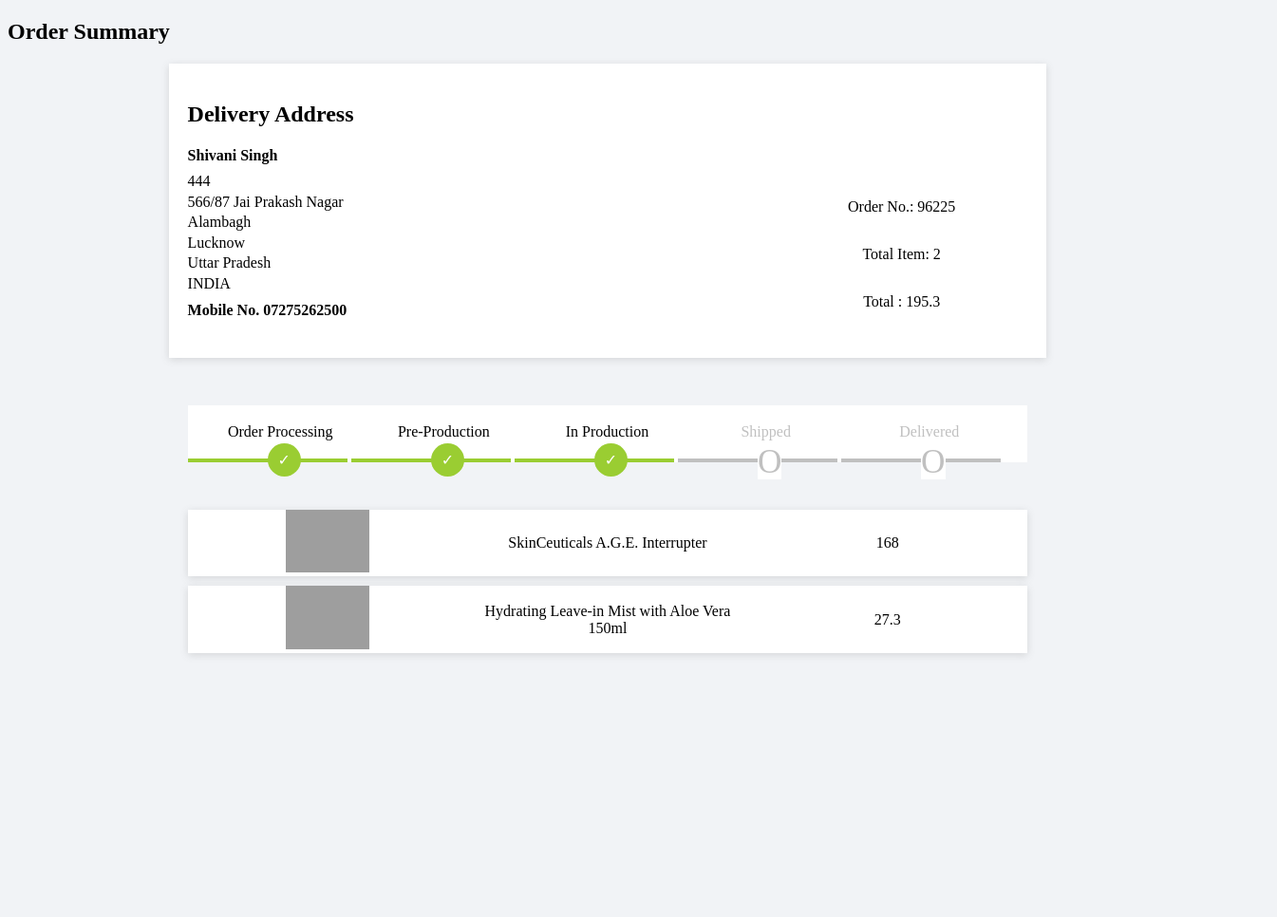
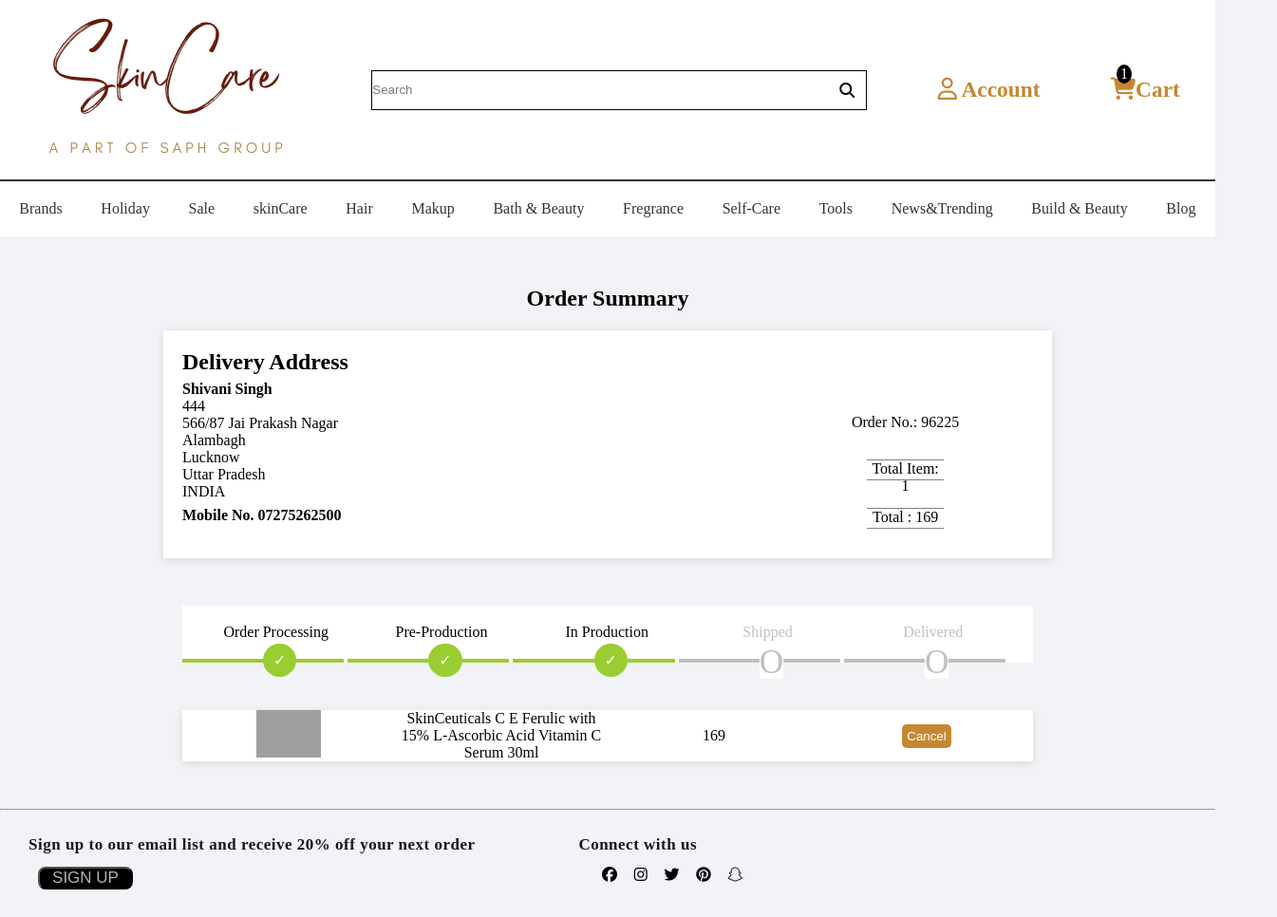
Before and after one commit to shahabhi095/SkinStore.com, a website with bundled scripts: page ordersummaey.html in a window 1280 px wide. Shown: the top 966 px of the page at 95% size, 1345 px wide, since content can reach past the window. Before the commit the page ends 800 px from the top, so only its background shows below. Built offline with nearby package versions, Linux system fonts and the light colour scheme; data requests are answered from the project's data file; grey boxes are pictures that could not be loaded.

Commit message:
Final Edit Part-1

```diff
--- a/ordersummaey.html
+++ b/ordersummaey.html
@@ -6,9 +6,16 @@
     <meta name="viewport" content="width=device-width, initial-scale=1.0" />
     <title>Order Summary</title>
     <link rel="stylesheet" href="ordersummary.css" />
+    <link rel="stylesheet" href="navbar.css" />
+    <link rel="stylesheet" href="section.css" />
+    <script
+      src="https://kit.fontawesome.com/24c494a6b6.js"
+      crossorigin="anonymous"
+    ></script>
   </head>
   <body>
-    <h2>Order Summary</h2>
+    <div id="header"></div>
+    <h2 id="h22">Order Summary</h2>
     <div id="address_container">
       <div id="client_address">
         <h2>Delivery Address</h2>
@@ -45,6 +52,7 @@
       </ol>
     </div>
     <div id="order_summary_products"></div>
+    <div id="footer"></div>
   </body>
 </html>
-<script src="ordersummary.js"></script>
+<script type="module" src="ordersummary.js"></script>
--- a/ordersummary.css
+++ b/ordersummary.css
@@ -88,11 +88,16 @@
 /* order status  ends*/
 
 /* address_container */
-
+#h22 {
+  text-align: center;
+  margin-top: 50px;
+  margin-bottom: 20px;
+}
 #address_container {
   border: 0px solid black;
   display: flex;
   width: 70%;
+  height: 200px;
   margin: auto;
   justify-content: space-between;
   background-color: white;
@@ -102,6 +107,7 @@
 #client_address {
   border: 0px solid pink;
   width: 70%;
+  height: auto;
 }
 #totalinfo {
   border: 0px solid black;
@@ -111,19 +117,30 @@
   text-align: center;
   align-items: center;
   height: 150px;
-  margin-top: 12%;
+  margin-top: 6%;
 }
 #total_item {
-  border: 0px solid black;
+  width: 30%;
+  margin: auto;
+  height: 20px;
+  border-bottom: 1px solid grey;
+  border-top: 1px solid grey;
 }
 #total_price {
-  border: 0px solid black;
+  width: 30%;
+  margin: auto;
+  height: 20px;
+  border-bottom: 1px solid grey;
+  border-top: 1px solid grey;
 }
 
-#client_house_no {
-  margin-top: -2%;
+#client_name {
+  margin-top: 1%;
 }
-#client_house_area1 {
+#client_mobile_no {
+  margin-top: 1%;
+}
+/* #client_house_area1 {
   margin-top: -2%;
 }
 #client_house_area2 {
@@ -140,7 +157,7 @@
 }
 #client_mobile_no {
   margin-top: -1%;
-}
+} */
 /* {
     "country": "INDIA",
     "fullname": "Shivam Chaudhary",
@@ -174,7 +191,7 @@
   box-shadow: rgba(99, 99, 99, 0.2) 0px 2px 8px 0px;
 }
 .img_div {
-  width: 33.33%;
+  width: 25%;
   border: 0px solid red;
   text-align: center;
 }
@@ -183,7 +200,7 @@
 }
 .name_div {
   border: 0px solid red;
-  width: 33.33%;
+  width: 25%;
   display: flex;
   text-align: center;
   align-items: center;
@@ -191,10 +208,30 @@
 }
 .price_div {
   border: 0px solid red;
-  width: 33.33%;
+  width: 25%;
   text-align: center;
   display: flex;
   text-align: center;
   align-items: center;
   justify-content: center;
 }
+.cancel_btn {
+  border: 0px solid red;
+  width: 25%;
+  text-align: center;
+  display: flex;
+  text-align: center;
+  align-items: center;
+  justify-content: center;
+}
+.cancel_btn button {
+  background-color: #c48832;
+  border: none;
+  color: white;
+  padding: 5px;
+  border-radius: 5px;
+}
+.cancel_btn button:hover {
+  background-color: red;
+  cursor: pointer;
+}
--- a/ordersummary.js
+++ b/ordersummary.js
@@ -1,3 +1,9 @@
+//header & footer
+
+import { header, footer } from "./component.js";
+document.getElementById("header").innerHTML = header();
+document.getElementById("footer").innerHTML = footer();
+
 // get address from server
 
 let getorderdetails = async () => {
@@ -31,22 +37,31 @@
 // sample data from db.jspn
 // sample data from db.jspn
 // sample data from db.jspn
+// let x = async () => {
+//   let res = await fetch("http://localhost:3000/productsData");
+//   let data = await res.json();
+//   // console.log(data);
+//   order_data(data);
+// };
+// x();
+
+// let order_data = (data) => {
+//   let arr = [];
+//   for (i = 3; i < 5; i++) {
+//     arr.push(data[i]);
+//   }
+//   // console.log(arr);
+//   checkoutItems(arr);
+// };
+
 let x = async () => {
-  let res = await fetch("http://localhost:3000/productsData");
+  let res = await fetch("http://localhost:3000/cartProducts");
   let data = await res.json();
   // console.log(data);
-  order_data(data);
+  // order_data(data);
+  checkoutItems(data);
 };
 x();
-
-let order_data = (data) => {
-  let arr = [];
-  for (i = 3; i < 5; i++) {
-    arr.push(data[i]);
-  }
-  // console.log(arr);
-  checkoutItems(arr);
-};
 // get data from cart page
 let count = 0;
 let total = 0;
@@ -73,10 +88,20 @@
     price.innerText = el.price;
     total += Number(el.price);
 
+    let cancel_div = document.createElement("div");
+    let cancel_btn = document.createElement("button");
+    cancel_div.className = "cancel_btn";
+    cancel_btn.innerText = "Cancel";
+    //for removing
+    cancel_btn.onclick = () => {
+      removeFun(el.id);
+    };
+
+    cancel_div.append(cancel_btn);
     img_div.append(img);
     name_div.append(name);
     price_div.append(price);
-    card.append(img_div, name_div, price_div);
+    card.append(img_div, name_div, price_div, cancel_div);
     document.getElementById("order_summary_products").append(card);
   });
   document.getElementById("total_item").innerHTML = `Total Item: ${count}`;
@@ -93,3 +118,27 @@
 //   }
 
 // }
+
+//delete order or cencel order
+
+async function removeFun(i) {
+  let res = await fetch(`http://localhost:3000/cartProducts/${i}`, {
+    method: "DELETE",
+    headers: {
+      "Content-Type": "application/json",
+    },
+  });
+  let data = await res.json();
+}
+const ItemsInCart = async () => {
+  try {
+    let res = await fetch(`http://localhost:3000/cartProducts`);
+    let data = await res.json();
+    let cartNumber = document.getElementById("cart");
+    cartNumber.innerText = data.length;
+    console.log(data);
+  } catch (error) {
+    console.log("error find", error);
+  }
+};
+ItemsInCart();
--- /dev/null
+++ b/popup.css
@@ -0,0 +1,66 @@
+body {
+  margin: 0;
+  padding: 0;
+  box-sizing: border-box;
+}
+.container {
+  width: 100%;
+  height: 100vh;
+  background: #3c5077;
+
+  display: flex;
+  align-items: center;
+  justify-content: center;
+}
+.btn {
+  padding: 10px 60px;
+  background: #fff;
+  border: 0;
+  outline: none;
+  cursor: pointer;
+  font-weight: 500;
+  border-radius: 30px;
+}
+.popup {
+  width: 400px;
+  background: #fff;
+  border-radius: 6px;
+  position: absolute;
+  top: 50%;
+  left: 50%;
+  transform: translate(-50%, -50%) scale(1);
+  text-align: center;
+  padding: 0 30px 30px;
+  color: #333;
+}
+
+.openpopup {
+  visibility: visible;
+  top: 50%;
+  transform: translate(-50%, -50%) scale(1);
+}
+
+.popup img {
+  width: 100px;
+  margin-top: -50px;
+  border-radius: 50%;
+  box-shadow: rgba(100, 100, 111, 0.2) 0px 7px 29px 0px;
+}
+.popup h2 {
+  font-size: 38px;
+  font-weight: 500;
+  margin: 30px 0 10px;
+}
+.popup button {
+  width: 100%;
+  margin-top: 50px;
+  padding: 10px 0;
+  background: #6fd649;
+  color: #fff;
+  border: 0;
+  outline: none;
+  font-size: 18px;
+  border-radius: 4px;
+  cursor: pointer;
+  box-shadow: rgba(100, 100, 111, 0.2) 0px 7px 29px 0px;
+}
```
Also changed, not shown: checkout.html (+3 -3 lines), checkout.js (+47 -35 lines), popup.html (added, +21 -0 lines).
